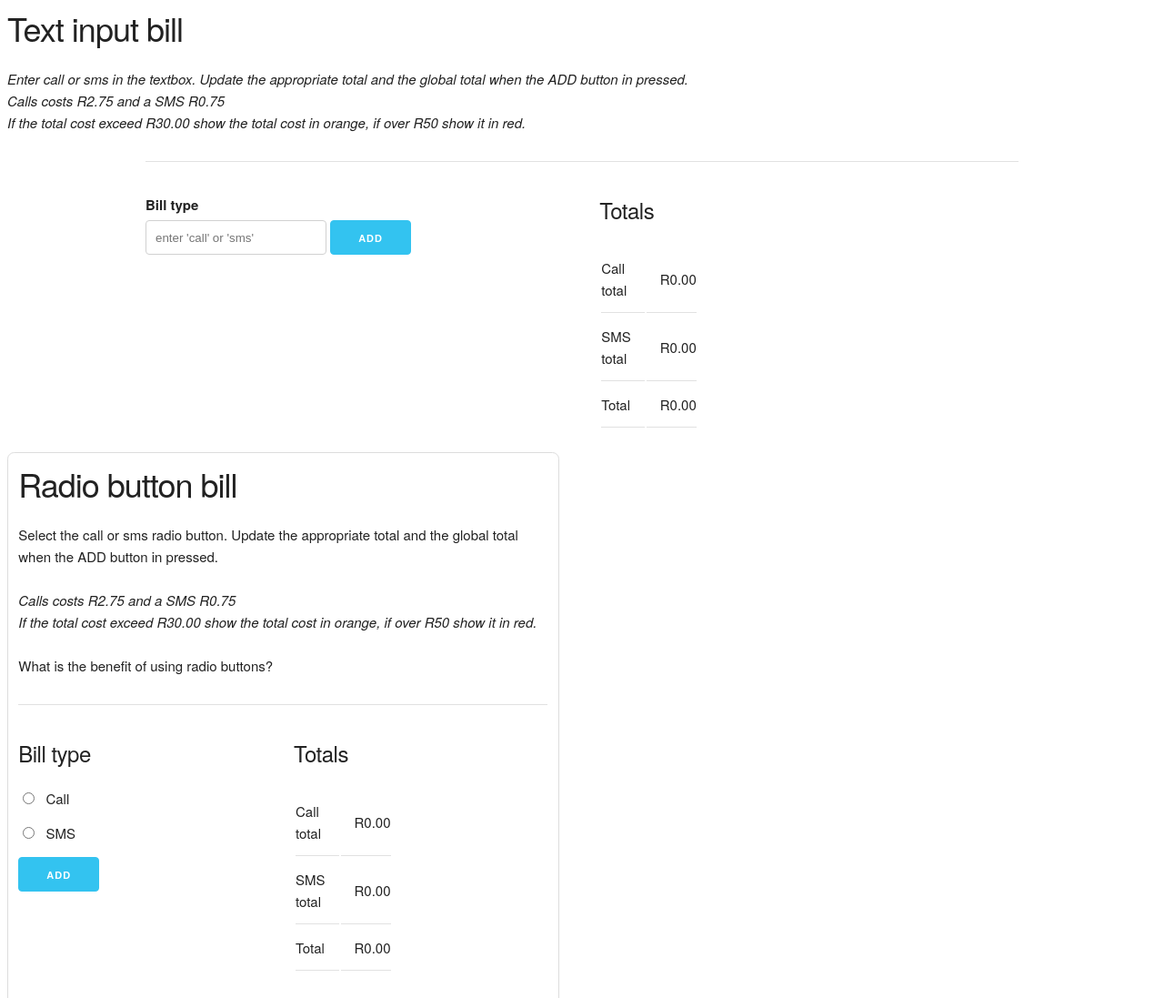
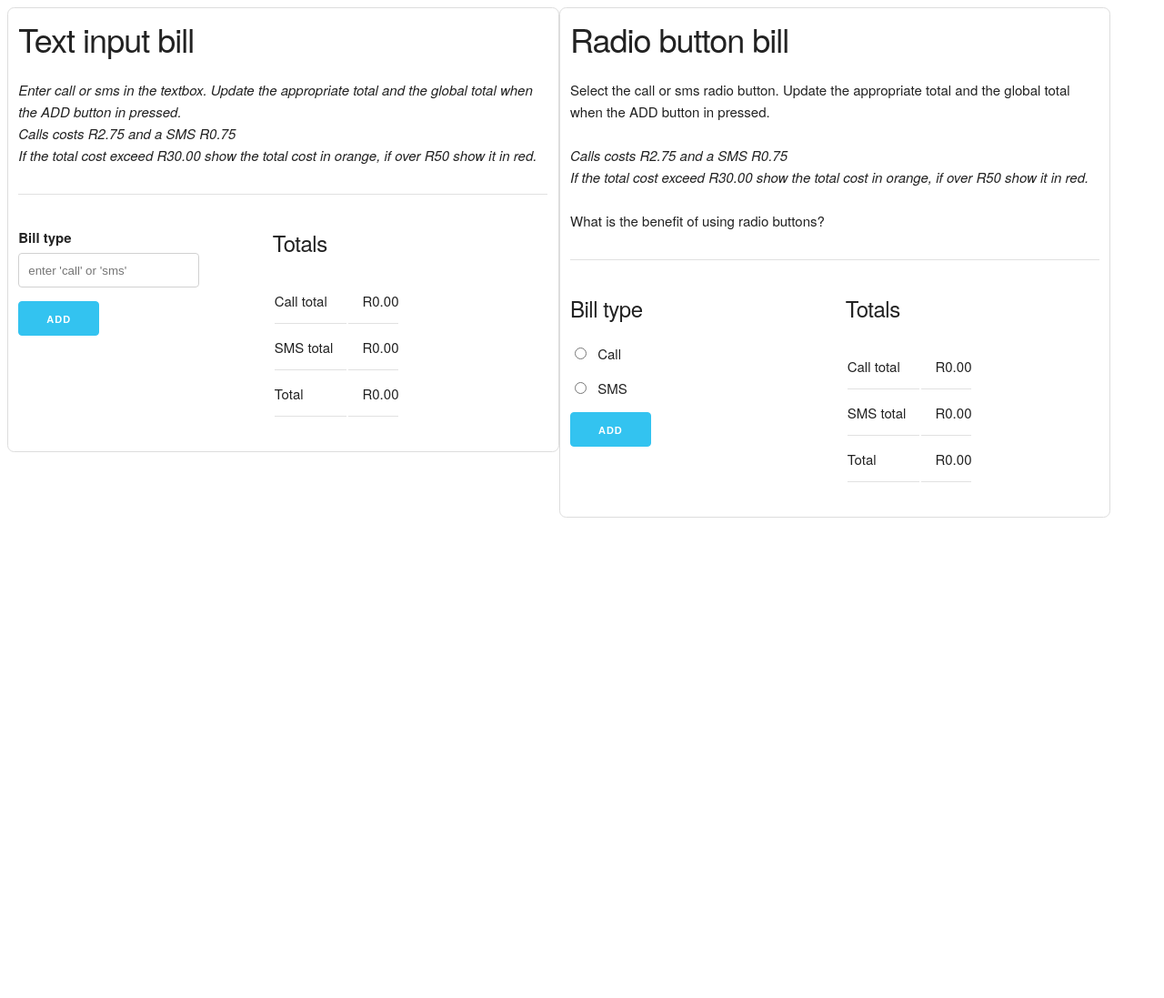
Before and after one commit to ammaar345/handlebars-intro, a plain HTML site: page index.html in a window 1280 px wide. Shown: the top 1097 px of the page at 91% size. After the commit the page ends 800 px from the top, so only its background shows below. Drawn offline with nearby package versions, Linux system fonts and the light colour scheme.

Commit message:
improved layout

```diff
--- a/index.html
+++ b/index.html
@@ -5,7 +5,8 @@
     <title>bread</title>
     <link rel="stylesheet" href="css/skeleton.css">
     <link rel="stylesheet" href="css/style.css">
-
+    <script src="https://cdnjs.cloudflare.com/ajax/libs/handlebars.js/4.0.11/handlebars.min.js"></script>
+<!-- <link rel="stylesheet" href="css/normalize.css"> -->
 
 <!--
     {{callTotalAmount}}
@@ -14,38 +15,6 @@
 
 
     -->
-  </head>
-  <body>
-
-          <h3>Text input bill</h3>
-
-          <div class="">
-            <i>Enter call or sms in the textbox. Update the appropriate total and the global total when the ADD button in pressed.</i>
-          </div>
-          <div class="">
-            <i>Calls costs R2.75 and a SMS R0.75</i>
-          </div>
-
-          <div class="">
-            <i>If the total cost exceed R30.00 show the total cost in orange, if over R50 show it in red.</i>
-          </div>
-
-
-
-
-   <div class="container ">
-      <hr>
-
-          <div class="row">
-
-            <div class="six columns">
-
-              <label for="">Bill type</label>
-    <input type="text" name="" value="" placeholder="enter 'call' or 'sms' " class="billTypeText">
-    <button class="button-primary addToBillBtn" type="button" name="button" >Add</button>
-</div>
-    <div class="one columns right">
-      <h5>Totals</h5>
     <script type="text/x-template" class="costTemplate">
 
 
@@ -63,9 +32,34 @@
       <td class="red">R<span class="totalOne">{{totalAmount}}</span></td>
       </tr>
       </table>
+      </script>
+  </head>
 
+    <div class="six columns box">
+      <h3>Text input bill</h3>
+
+      <div class="">
+        <i>Enter call or sms in the textbox. Update the appropriate total and the global total when the ADD button in pressed.</i>
       </div>
-  </script>
+      <div class="">
+        <i>Calls costs R2.75 and a SMS R0.75</i>
+      </div>
+
+      <div class="">
+        <i>If the total cost exceed R30.00 show the total cost in orange, if over R50 show it in red.</i>
+      </div>
+
+      <hr>
+
+      <div class="row">
+        <div class="six columns">
+
+          <label for="">Bill type</label>
+          <input type="text" name="" value="" placeholder="enter 'call' or 'sms' " class="billTypeText">
+          <button class="button-primary addToBillBtn" type="button" name="button" >Add</button>
+      </div>
+
+          <h5>Totals</h5>
           <div class="result1">
           <table>
             <tr>
@@ -85,10 +79,7 @@
       </div>
     </div>
 </div>
-        </div>
-
-      </div>
-
+                       <!-- RADIO BILL BUTTON -->
   <div class="row">
     <div class="six columns box">
       <h3>Radio button bill</h3>
@@ -124,11 +115,8 @@
           </label>
           <button class="button-primary radioBillAddBtn" type="button" name="button">Add</button>
         </div>
-
-
-                  <div class="one columns right">
+        <div class="six columns">
               <h5>Totals</h5>
-
               <div class="result2">
               <table>
                 <tr>
@@ -139,17 +127,17 @@
                   <td>SMS total</td>
                   <td>R<span class="smsTotalTwo">0.00</span></td>
                 </tr>
-                    <tr>
+                <tr >
                   <td>Total</td>
-                    <td class="red">R<span class="totalTwo">0.00</span></td>
+                  <td class="orange" >R<span class="totalTwo">0.00</span></td>
                 </tr>
               </table>
             </div>
         </div>
       </div>
     </div>
+</body>
 
-    <script src="https://cdnjs.cloudflare.com/ajax/libs/handlebars.js/4.0.11/handlebars.min.js"></script>
     <script src="js/template.js"></script>
     <script src="js/text-bill-factory.js"></script>
     <script src="js/radio-bill-factory.js"></script>
--- a/js/text-bill-factory.js
+++ b/js/text-bill-factory.js
@@ -63,8 +63,7 @@ function lvlName(){
 
 
 function styledTotal(){
-
- if(textBill.getTotalPrice()>=30 && textBill.getTotalPrice()<50){
+ if (textBill.getTotalPrice()>=30 && textBill.getTotalPrice()<50){
      //make orange
      return "warning"
  }
--- a/js/text-bill.js
+++ b/js/text-bill.js
@@ -1,3 +1,7 @@
+// const { text } = require("body-parser");
+
+// const { text } = require("body-parser");
+
 // get a reference to the textbox where the bill type is to be entered
 let textBill = TextBill();
 const enterTxt = document.querySelector(".billTypeText");
@@ -24,14 +28,15 @@ function calculateBtnClicked() {
   //  total.innerHTML = textBill.getTotalPrice();
   var result2 = { smsTotalAmount: textBill.getTotalSmsPrice(), callTotalAmount: textBill.getTotalCallPrice(), totalAmount: textBill.getTotalPrice() }
   pricesAll2.innerHTML = userTemplate(result2)
-  styledApplic()
-
+   styledApplic();
+color.classList.add(text.styledTotal())
 }
 function styledApplic() {
-
   color.classList.remove("danger");
   color.classList.remove("warning");
   color.classList.add(textBill.styledTotal())
+
+
 }
 
 addBtn.addEventListener("click", calculateBtnClicked);
```
Lines whose indentation alone changed are shown as unchanged.
